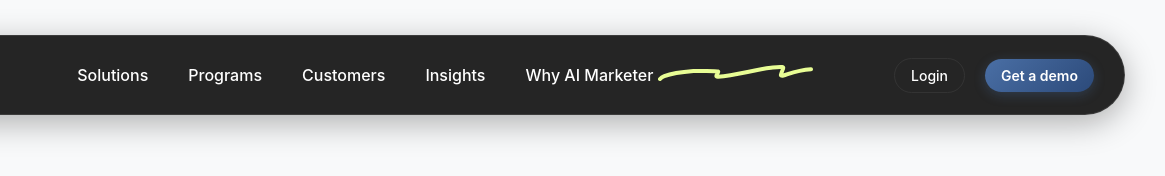
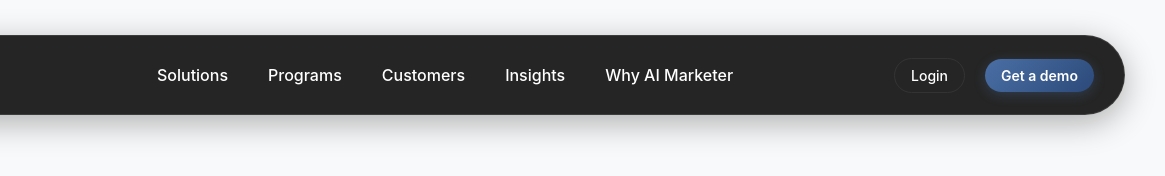
Before and after one commit to Ratikant-05/AI-Marketer, a plain HTML site: page Frontend/index.html in a window 1280 px wide. Shown: the full height of the page, 115-1280 px from the left. Drawn offline with Linux system fonts and the light colour scheme.

Commit message:
Frontend index.html

```diff
--- a/Frontend/index.html
+++ b/Frontend/index.html
@@ -38,9 +38,6 @@
         </li>
         <li class="nav-item">
           <a href="#" class="nav-link">Why AI Marketer</a>
-          <svg width="155" height="16" viewBox="0 0 155 16" fill="none" xmlns="http://www.w3.org/2000/svg">
-        <path d="M2 14C3.35629 12.4239 4.60756 11.7907 6.28369 11.1641C15.8725 7.57971 25.9218 6.81218 35.6983 6.03537C37.2217 5.91433 60.3748 6.00294 60.1868 6.63875C59.3803 9.36507 56.5579 11.844 60.1154 11.6468C77.7259 10.6709 95.3401 4.7612 112.948 2.77711C116.63 2.36211 120.578 1.74339 124.299 2.11339C125.173 2.20028 125.487 2.48454 125.013 3.74252C124.313 5.60345 123.472 7.64341 122.943 9.65566C122.296 12.1166 128.829 9.48848 128.869 9.47464C137.027 6.6459 144.665 4.67969 153 4.22523" stroke="#E8FD95" stroke-width="4" stroke-linecap="round"></path>
-      </svg>
         </li>
       </ul>
       <div class="nav-actions">
```
